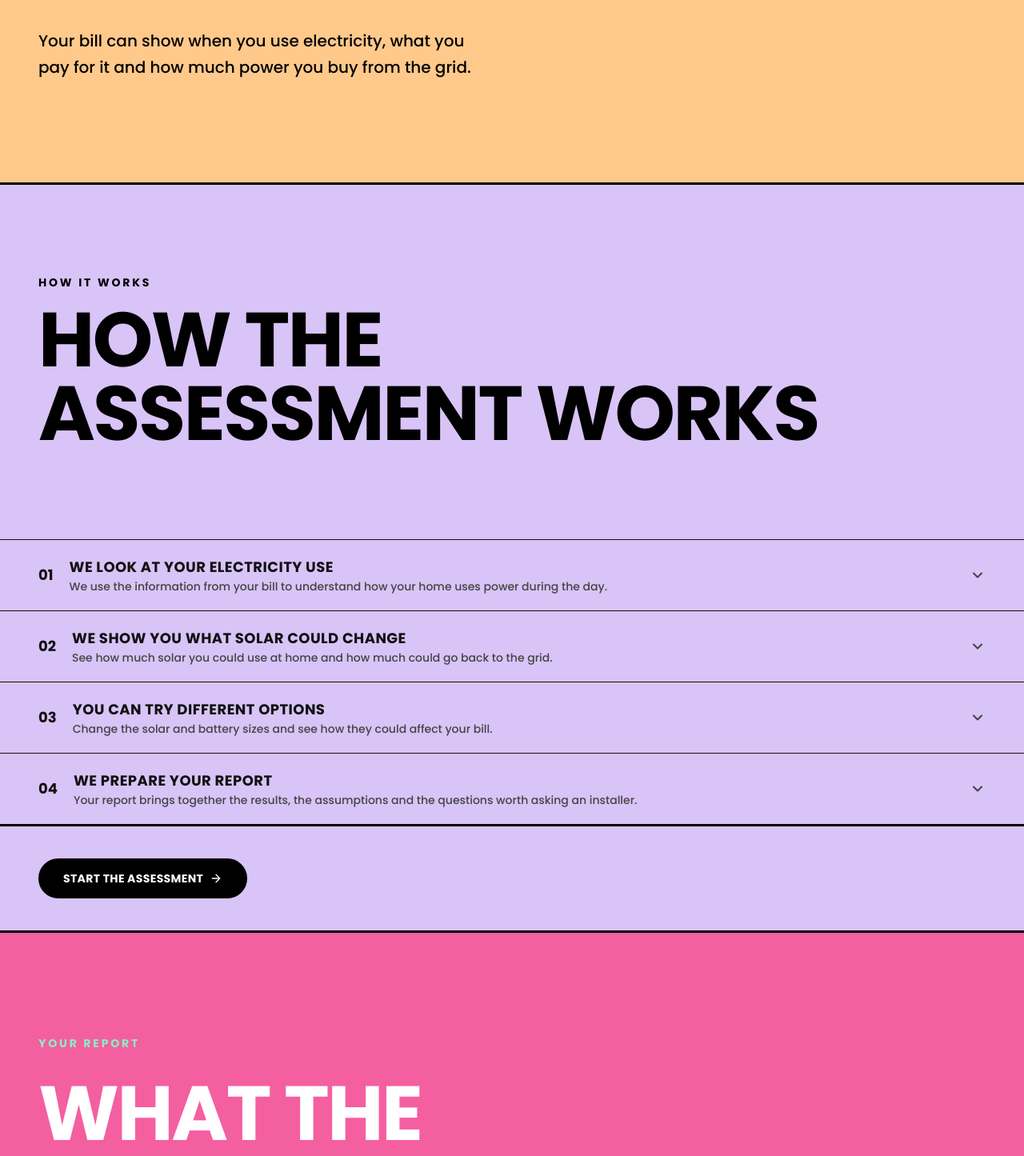
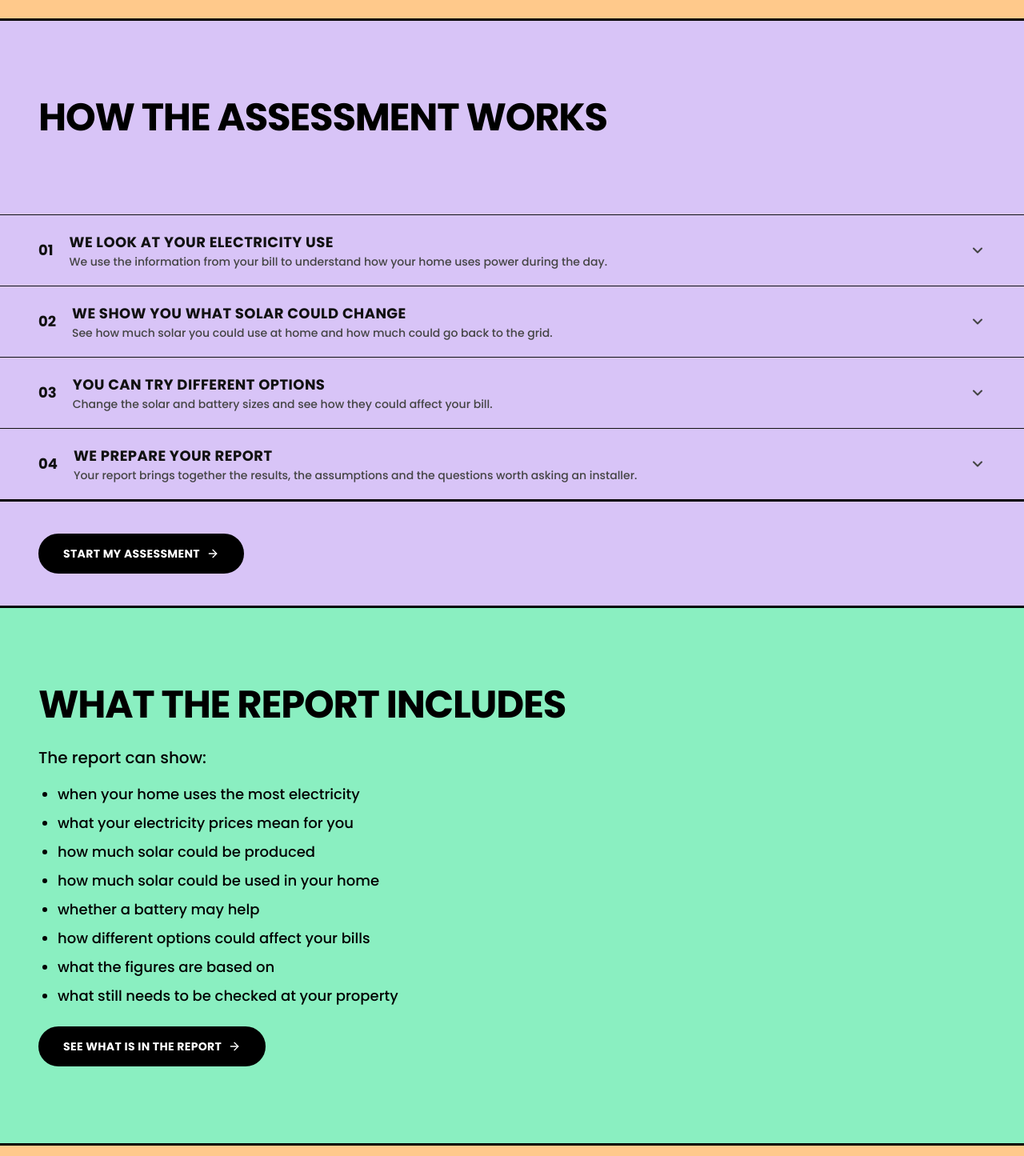
Before and after one commit to camplots/newthemeWattsBetter, a Next.js app: page / in a window 1280 px wide. Shown: the part 1240-2685 px from the top of the page at 80% size. Built offline with nearby package versions, Linux system fonts and the light colour scheme.

Commit message:
Update homepage sections below hero with plain-language copy and calmer layout

```diff
--- a/app/page.tsx
+++ b/app/page.tsx
@@ -4,15 +4,26 @@ import { ArrowRight } from 'lucide-react'
 import { SiteHeader } from '@/components/site-header'
 import { SiteFooter } from '@/components/site-footer'
 import { PillButton } from '@/components/concept/pill-button'
-import { Marquee, StepList } from '@/components/concept/blocks'
+import { StepList } from '@/components/concept/blocks'
 import { BigStatement } from '@/components/concept/big-statement'
-import { MINT, YELLOW, LAVENDER, NAVY, PEACH, PINK } from '@/components/concept/theme'
+import { MINT, YELLOW, LAVENDER, NAVY, PEACH } from '@/components/concept/theme'
 
 const steps = [
   { number: '01', title: 'We look at your electricity use', description: 'We use the information from your bill to understand how your home uses power during the day.' },
   { number: '02', title: 'We show you what solar could change', description: 'See how much solar you could use at home and how much could go back to the grid.' },
   { number: '03', title: 'You can try different options', description: 'Change the solar and battery sizes and see how they could affect your bill.' },
   { number: '04', title: 'We prepare your report', description: 'Your report brings together the results, the assumptions and the questions worth asking an installer.' },
+]
+
+const reportItems = [
+  'when your home uses the most electricity',
+  'what your electricity prices mean for you',
+  'how much solar could be produced',
+  'how much solar could be used in your home',
+  'whether a battery may help',
+  'how different options could affect your bills',
+  'what the figures are based on',
+  'what still needs to be checked at your property',
 ]
 
 export default function Home() {
@@ -77,8 +88,8 @@ export default function Home() {
         {/* Everything below has solid backgrounds and scrolls over the pinned image */}
         <div className="relative">
           <BigStatement
+            compact
             backgroundColor={PEACH}
-            eyebrow="Starting point"
             title="Start with your electricity bill"
             body={
               <p>
@@ -89,42 +100,43 @@ export default function Home() {
           />
 
           <section className="border-b-[3px] border-black" style={{ backgroundColor: LAVENDER }}>
-            <div className="px-6 py-20 md:px-12 md:py-28">
-              <p className="text-sm font-bold uppercase tracking-[0.2em]">How it works</p>
-              <h2 className="mt-4 max-w-5xl text-5xl leading-[0.95] font-bold uppercase tracking-tight text-balance md:text-7xl lg:text-8xl">
+            <div className="px-6 py-16 md:px-12 md:py-24">
+              <h2 className="max-w-3xl text-3xl leading-[1.05] font-bold uppercase tracking-tight text-balance md:text-4xl lg:text-5xl">
                 How the assessment works
               </h2>
             </div>
             <StepList steps={steps} />
             <div className="border-t-[3px] border-black px-6 py-10 md:px-12">
               <PillButton href="/calculator" variant="dark">
-                Start the assessment
+                Start my assessment
               </PillButton>
             </div>
           </section>
 
           <BigStatement
-            backgroundColor={PINK}
-            dark
-            eyebrow="Your report"
+            compact
+            backgroundColor={MINT}
             title="What the report includes"
             body={
-              <p>
-                Your report can show when your home uses the most electricity, how much solar
-                could be produced and used, whether a battery may help, how different options
-                could affect your bills, and what still needs to be checked at your property.
-              </p>
+              <>
+                <p>The report can show:</p>
+                <ul className="mt-4 flex list-disc flex-col gap-2 pl-6 text-base md:text-lg">
+                  {reportItems.map((item) => (
+                    <li key={item}>{item}</li>
+                  ))}
+                </ul>
+              </>
             }
             action={
-              <PillButton href="/the-report" variant="light">
+              <PillButton href="/the-report" variant="dark">
                 See what is in the report
               </PillButton>
             }
           />
 
           <BigStatement
-            backgroundColor={YELLOW}
-            eyebrow="Talk it through"
+            compact
+            backgroundColor={PEACH}
             title="Talk through your report with us"
             body={
               <>
@@ -146,11 +158,9 @@ export default function Home() {
             }
           />
 
-          <Marquee text="See what your electricity bill says before you decide." />
-
           <BigStatement
+            compact
             backgroundColor={MINT}
-            eyebrow="If you want an introduction"
             title="If you want an installer introduction"
             body={
               <>
@@ -172,9 +182,9 @@ export default function Home() {
           />
 
           <BigStatement
+            compact
             backgroundColor={NAVY}
             dark
-            eyebrow="After installation"
             title="Independent inspection after installation"
             body={
               <>
@@ -196,14 +206,14 @@ export default function Home() {
           />
 
           <BigStatement
+            compact
             backgroundColor={LAVENDER}
-            eyebrow="How we are paid"
             title="How we are paid"
             body={
               <p>
                 You do not pay us for the assessment, report or conversation. If you ask us to
                 introduce you to an installer and proceed with that installer, the installer pays
-                us a fee.
+                us a fee. Part of that fee covers the independent inspection and the report.
               </p>
             }
             action={
@@ -218,12 +228,13 @@ export default function Home() {
           />
 
           <BigStatement
+            compact
             backgroundColor={PEACH}
             title="Start the assessment"
             body={<p>See what your electricity bill says before you decide what to do next.</p>}
             action={
               <PillButton href="/calculator" variant="dark">
-                Start with your electricity bill
+                Start with my electricity bill
               </PillButton>
             }
           />
--- a/components/concept/big-statement.tsx
+++ b/components/concept/big-statement.tsx
@@ -8,6 +8,7 @@ type BigStatementProps = {
   backgroundColor: string
   dark?: boolean
   headingLevel?: 'h2' | 'h3'
+  compact?: boolean
 }
 
 export function BigStatement({
@@ -18,14 +19,21 @@ export function BigStatement({
   backgroundColor,
   dark = false,
   headingLevel = 'h2',
+  compact = false,
 }: BigStatementProps) {
   const Heading = headingLevel
+  const containerSize = compact
+    ? 'gap-5 py-16 md:gap-6 md:py-24'
+    : 'gap-6 py-20 md:gap-8 md:py-32'
+  const headingSize = compact
+    ? 'max-w-3xl text-3xl leading-[1.05] md:text-4xl lg:text-5xl'
+    : 'max-w-5xl text-5xl leading-[0.95] md:text-7xl lg:text-8xl'
   return (
     <section
       className={`border-b-[3px] border-black ${dark ? 'text-white' : 'text-black'}`}
       style={{ backgroundColor }}
     >
-      <div className="flex flex-col items-start gap-6 px-6 py-20 md:gap-8 md:px-12 md:py-32">
+      <div className={`flex flex-col items-start px-6 md:px-12 ${containerSize}`}>
         {eyebrow ? (
           <p
             className={`text-sm font-bold uppercase tracking-[0.2em] ${dark ? 'text-[#8AEFC1]' : ''}`}
@@ -33,7 +41,7 @@ export function BigStatement({
             {eyebrow}
           </p>
         ) : null}
-        <Heading className="max-w-5xl text-5xl leading-[0.95] font-bold uppercase tracking-tight text-balance md:text-7xl lg:text-8xl">
+        <Heading className={`font-bold uppercase tracking-tight text-balance ${headingSize}`}>
           {title}
         </Heading>
         {body ? (
```
